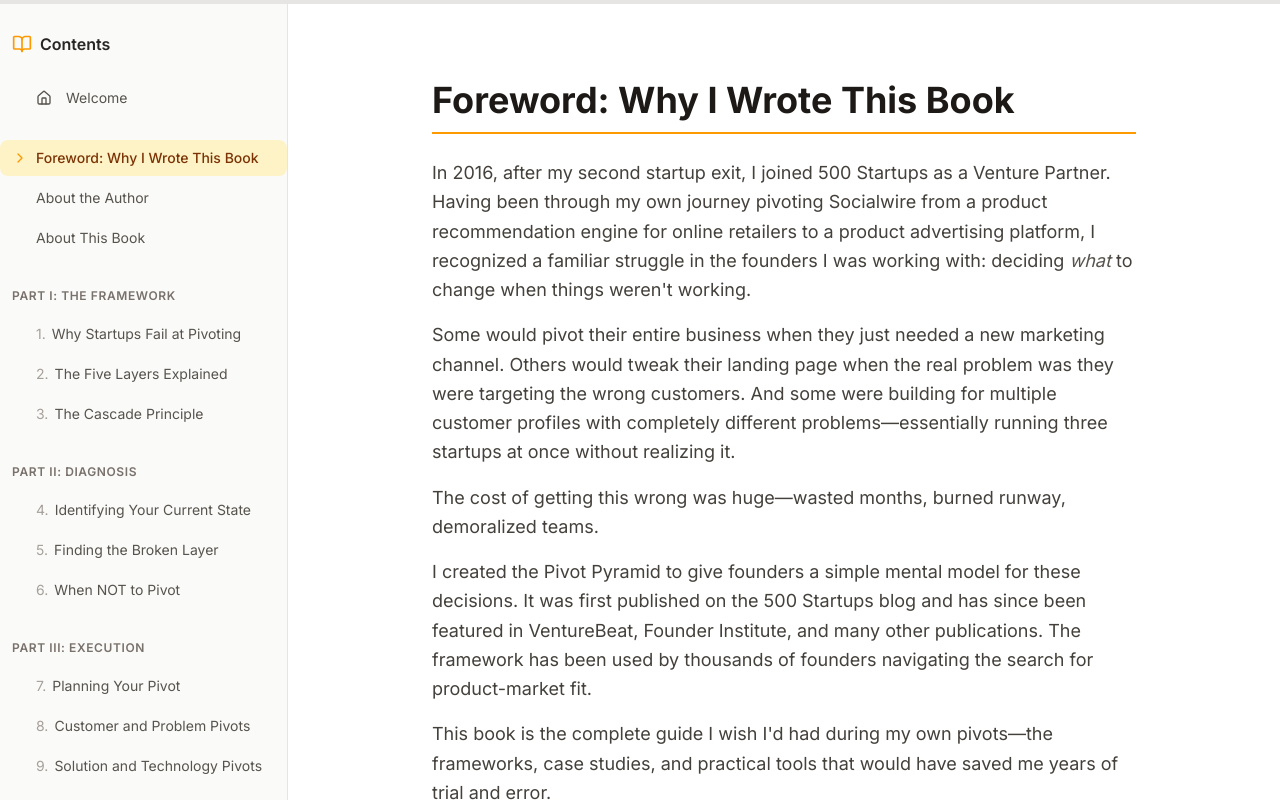
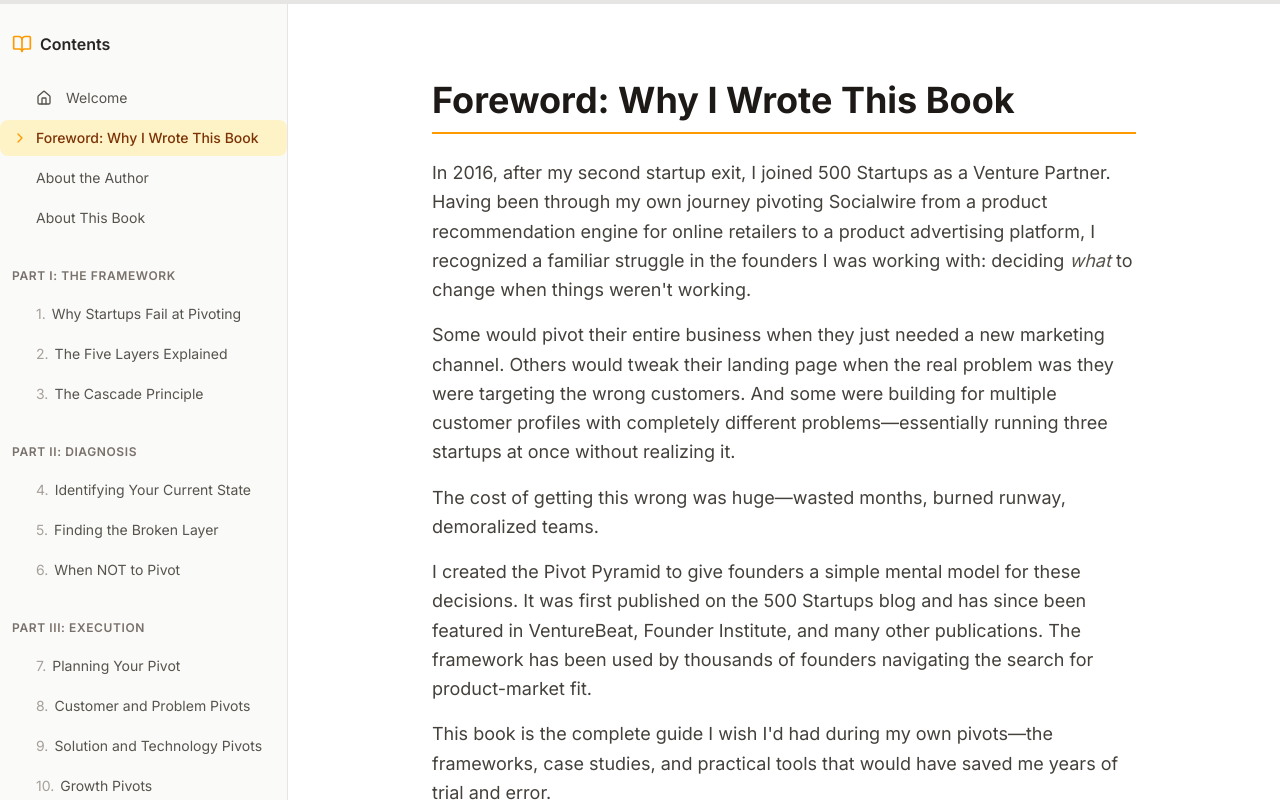
Before and after one commit to Selcukatli/pivotpyramid, a Next.js app: page /ebook/foreword in a window 1280 px wide. Shown: the top 802 px of the page. Built offline with nearby package versions, Linux system fonts and the light colour scheme; no server answers.

Commit message:
Fix gap between Welcome and following TOC links
Move Welcome link inside the first group's container so it shares
the same space-y-1 spacing as other TOC items.

🤖 Generated with [Claude Code](https://claude.com/claude-code)

Co-Authored-By: Claude Opus 4.5 <noreply@anthropic.com>

```diff
--- a/src/components/ebook/TableOfContents.tsx
+++ b/src/components/ebook/TableOfContents.tsx
@@ -22,8 +22,16 @@ export function TableOfContents({ groups, onItemClick }: TableOfContentsProps) {
         <h2 className="font-semibold text-stone-800">Contents</h2>
       </div>
 
-      {/* Welcome page link */}
-      <div className="space-y-1">
+      {groups.map((group, groupIndex) => (
+        <div key={groupIndex} className="space-y-1">
+          {group.part && (
+            <h3 className="px-3 py-2 text-xs font-semibold text-stone-500 uppercase tracking-wider">
+              {group.part}
+            </h3>
+          )}
+
+          {/* Welcome link at the start of first group */}
+          {groupIndex === 0 && (
             <Link
               href="/ebook"
               onClick={onItemClick}
@@ -41,14 +49,6 @@ export function TableOfContents({ groups, onItemClick }: TableOfContentsProps) {
               <Home className={`w-4 h-4 ${isWelcomePage ? '' : 'ml-6 mr-1.5'}`} />
               <span>Welcome</span>
             </Link>
-      </div>
-
-      {groups.map((group, groupIndex) => (
-        <div key={groupIndex} className="space-y-1">
-          {group.part && (
-            <h3 className="px-3 py-2 text-xs font-semibold text-stone-500 uppercase tracking-wider">
-              {group.part}
-            </h3>
           )}
 
           {group.items.map((item) => {
```
Lines whose indentation alone changed are shown as unchanged.
